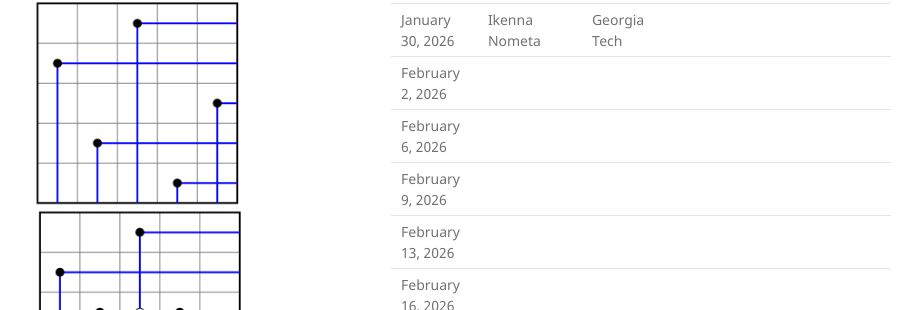
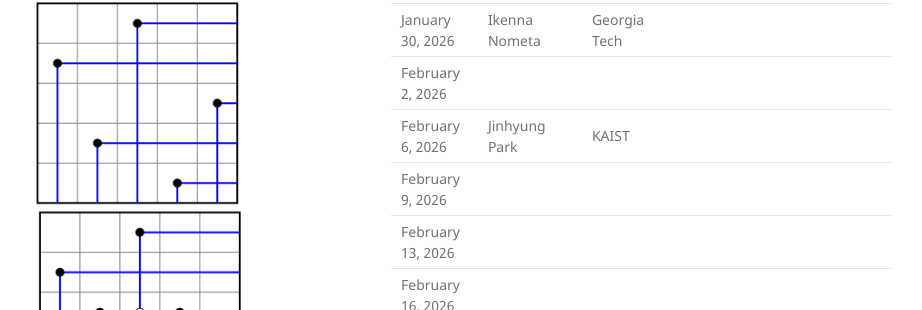
Before and after one commit to tamu-seminar/geometry, a Jekyll site: the page built from index.md, in a window 1280 px wide and 900 px high, scrolled down 403 px. Shown: the part 144-454 px from the top of the window, without its empty margins (179-1101 px from the left). Built offline with Jekyll 4.4.1, drawn with Linux system fonts in a browser that asks for light colours.

Commit message:
Update index.md

```diff
--- a/index.md
+++ b/index.md
@@ -29,7 +29,7 @@ The organizers are [Frank Sottile](https://franksottile.github.io/) and others.
 | January 26, 2026 | | | | |
 | January 30, 2026 | Ikenna Nometa | Georgia Tech | | |
 | February 2, 2026 | | | | |
-| February 6, 2026 | | | | |
+| February 6, 2026 | Jinhyung Park | KAIST | | |
 | February 9, 2026 | | | | |
 | February 13, 2026 | | | | |
 | February 16, 2026 | | | | |
```
